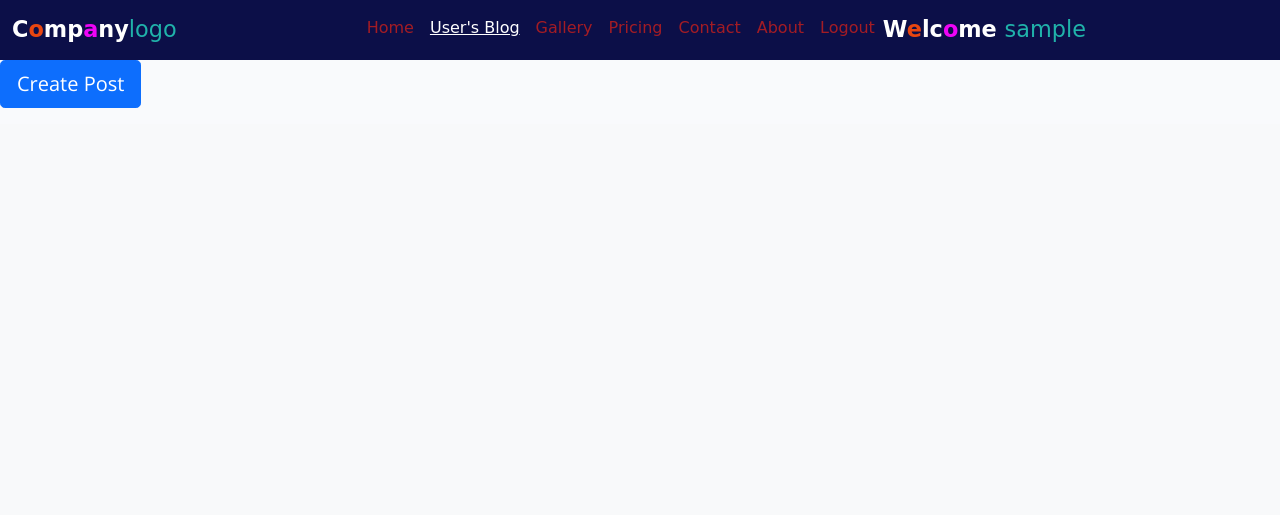
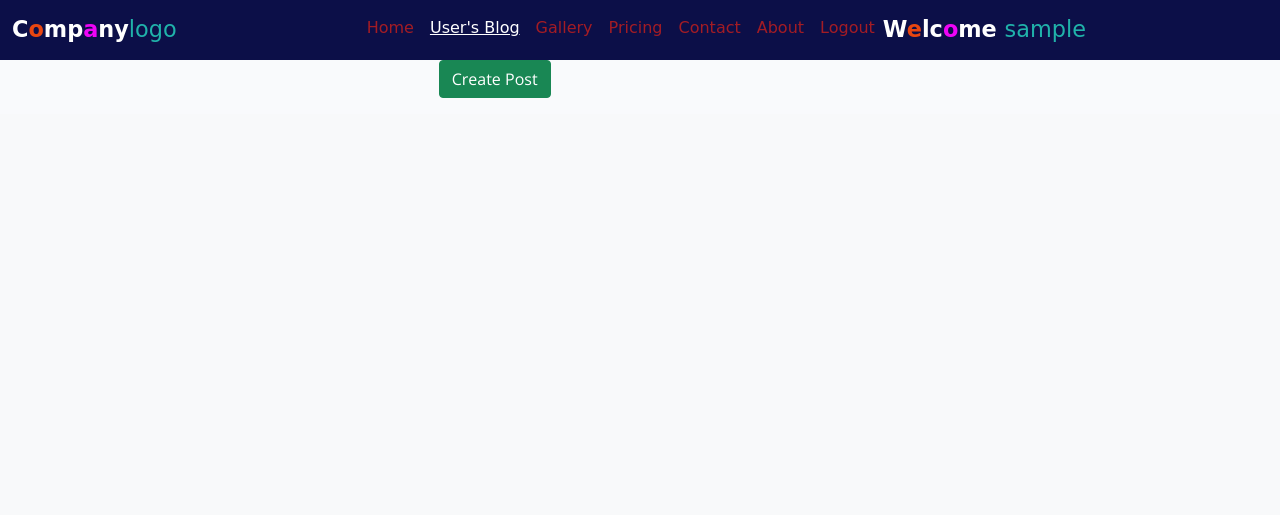
Before and after one commit to SergiyKochenko/portfolio-project-four, a Django app: page /usersblog/ in a window 1280 px wide. Shown: the top 515 px of the page. Run offline with Django 3.2, Linux system fonts and the light colour scheme; the visitor is signed in with stand-in values (Sample User, id 1); data that the repository does not hold is empty; some web fonts are replaced.

Commit message:
backup commit

```diff
--- a/templates/create-post.html
+++ b/templates/create-post.html
@@ -12,6 +12,7 @@
                     {% csrf_token %}
                     {{ form|crispy }}
                     <input type="submit" class="btn btn-success">
+                    <a href="{% url 'usersblog' %}" class="btn btn-dark">Go back</a>
                 </form>
             </div>
         </div>
--- a/templates/post_detail.html
+++ b/templates/post_detail.html
@@ -13,7 +13,7 @@
             <div class="d-none d-md-block col-md-6 masthead-image">
                 <!-- The featured image URL goes in the src attribute -->
                 {% if "placeholder" in post.featured_image.url %}
-                <img src="https://codeinstitute.s3.amazonaws.com/fullstack/blog/default.jpg" width="100%">
+                <img src="https://image.freepik.com/free-photo/stylish-pin-up-girls_1157-18451.jpg" width="100%">
                 {% else %}
                 <img src=" {{ post.featured_image.url }}" width="100%">
                 {% endif %}
@@ -62,6 +62,7 @@
             </div>
         </div>
     </div>
+    <a href="{% url 'usersblog' %}" class="btn btn-dark">Go back</a>
     <div class="row">
         <div class="col">
             <hr>
--- a/templates/usersblog.html
+++ b/templates/usersblog.html
@@ -4,13 +4,13 @@
 {% load static %}
 
 {% block content %}
-
-<a class="button-wrapper" href="{% url 'create-post' %}" >
+<div class="d-grid gap-2 col-6 col-md-4 mx-auto row">
+<a class="button-wrapper col-md-4" href="{% url 'create-post' %}" >
     <span>
-        <button type="button" class="btn btn-primary btn-lg">Create Post</button>
+        <button type="button" class="btn btn-success">Create Post</button>
     </span>
 </a>
-
+</div>
 <div class="container-fluid">
     <div class="row">
 
```
